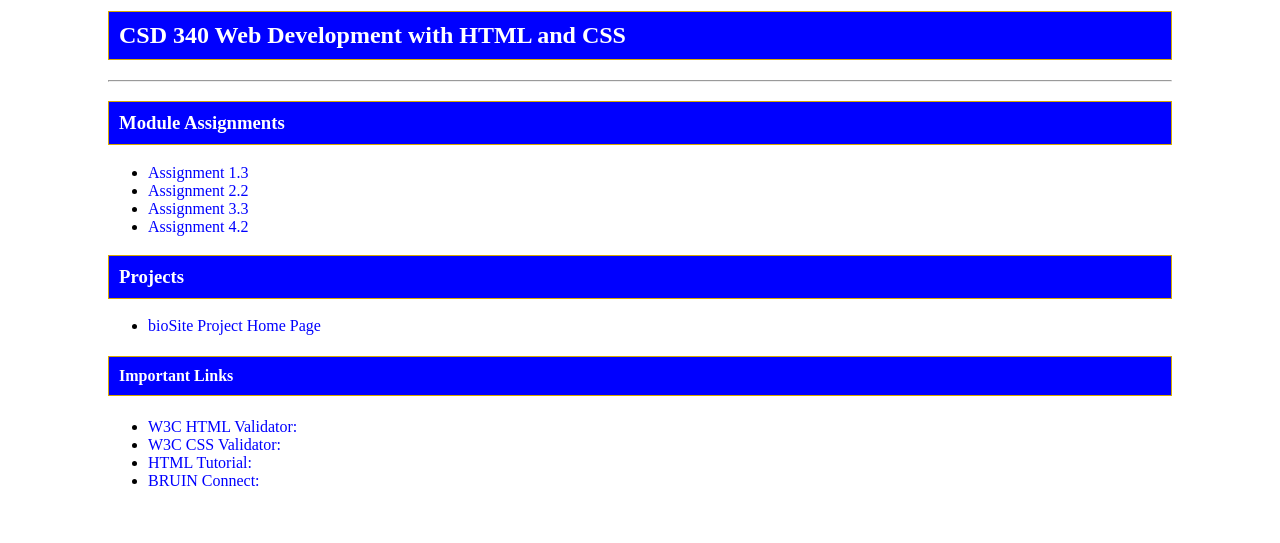
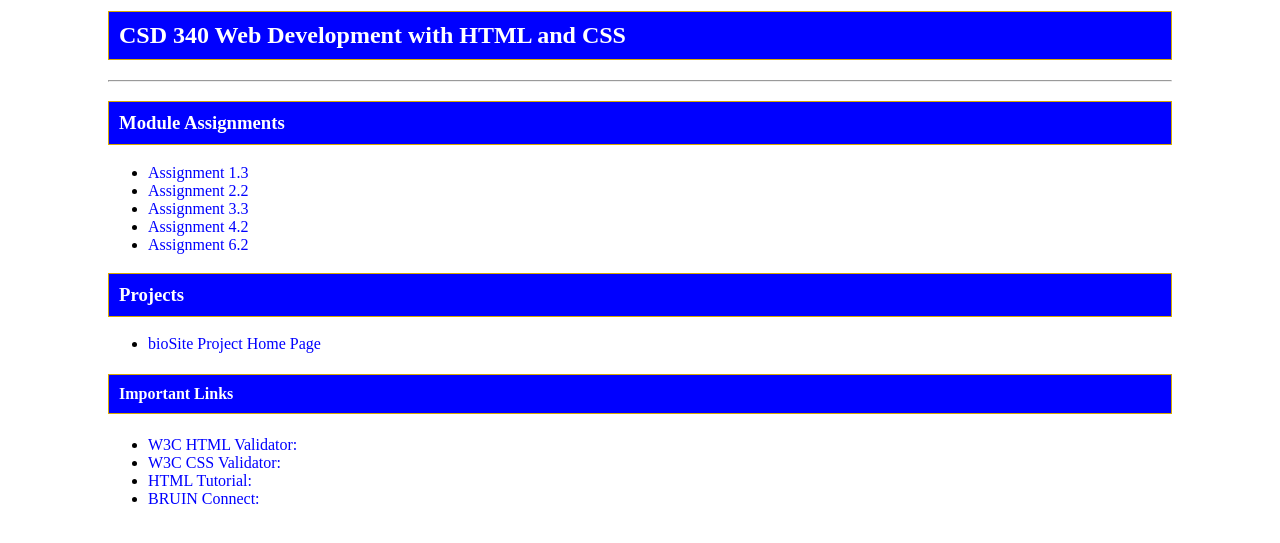
Before and after one commit to elijahdwilkinson/csd-340, a plain HTML site: page index.html in a window 1280 px wide. Shown: the part 119-662 px from the top of the page. Drawn offline with Linux system fonts and the light colour scheme.

Commit message:
Update index.html

```diff
--- a/index.html
+++ b/index.html
@@ -21,6 +21,7 @@
             <li><a href = "module-2/Wilkinson_Mod2_2.html">Assignment 2.2</a></li>
             <li><a href = "module-3/Wilkinson_Mod3_3.html">Assignment 3.3</a></li>
             <li><a href = "module-4/Wilkinson_Mod4_2.html">Assignment 4.2</a></li>
+            <li><a href = "module-6/Wilkinson_Mod6_2.html">Assignment 6.2</a></li>
         </ul>
 
         <h3>Projects</h3>
```
